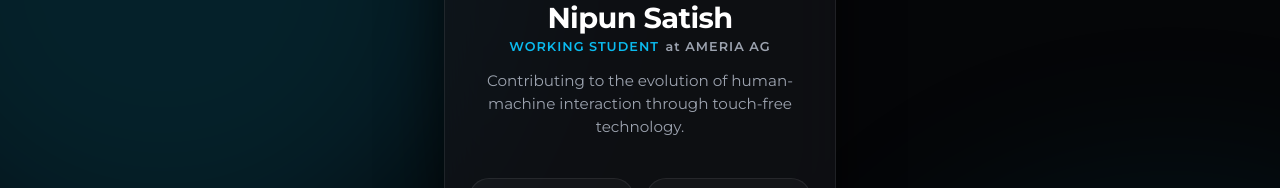
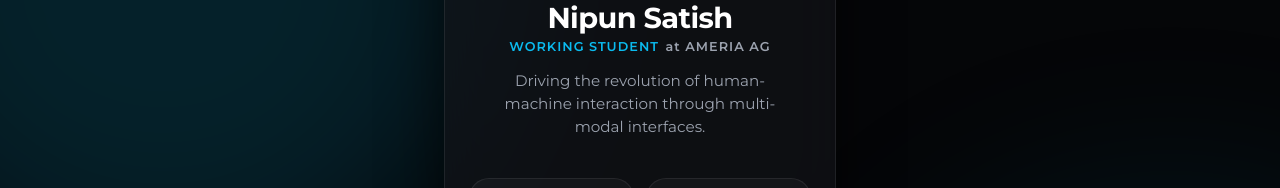
Before and after one commit to nipunsatish007-netizen/Nipun_satish.github.io, a plain HTML site: page index.html in a window 1280 px wide. Shown: the part 259-447 px from the top of the page. Drawn offline with Linux system fonts and the light colour scheme.

Commit message:
Update index.html

```diff
--- a/index.html
+++ b/index.html
@@ -30,7 +30,7 @@
           <span class="company">at AMERIA AG</span>
         </h2>
         <p class="bio">
-          Contributing to the evolution of human-machine interaction through touch-free technology.
+          Driving the revolution of human-machine interaction through multi-modal interfaces.
         </p>
       </div>
 
```
